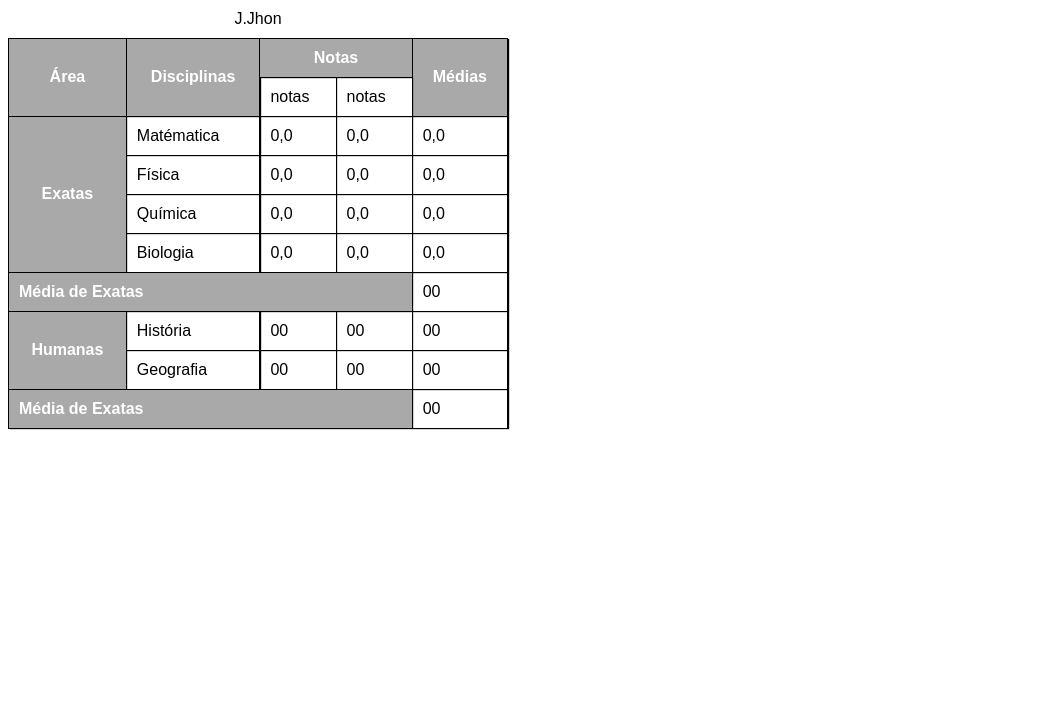
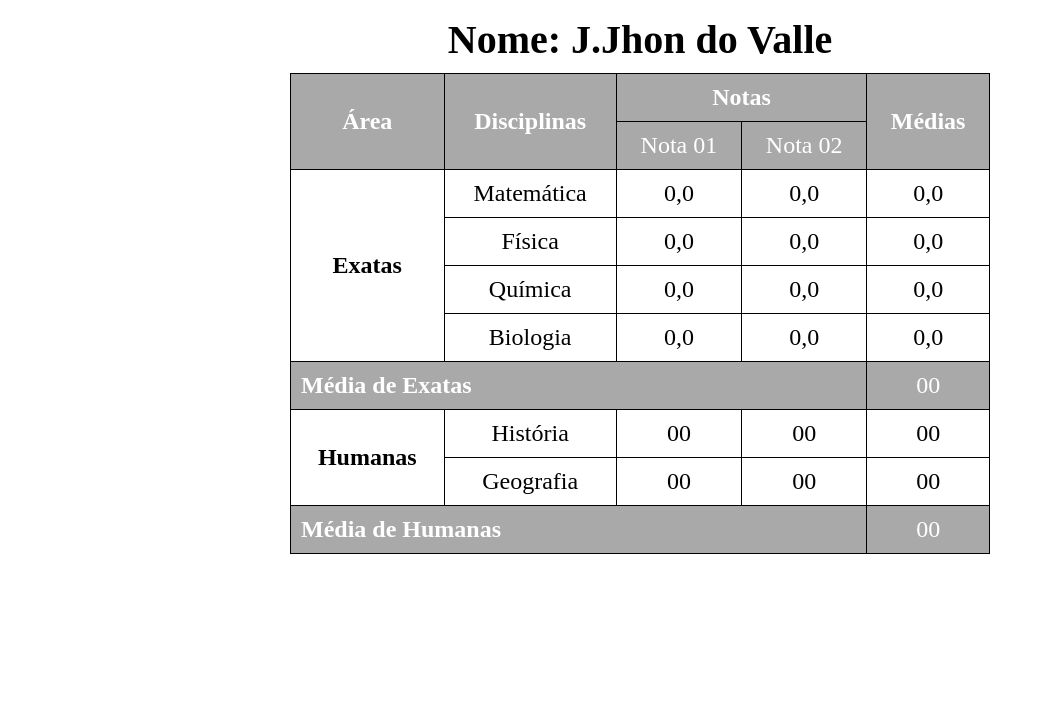
Before and after one commit to BernardoDev01/HTML-CSS, a plain HTML site: page Desafios/Desafio com tabelas (13)/tabela003.html in a window 1280 px wide. Shown: the part 80-800 px from the top of the page, without its empty margins (0-1045 px from the left). Drawn offline with Linux system fonts and the light colour scheme.

Commit message:
edição

```diff
--- a/Desafios/Desafio com tabelas (13)/tabela003.html
+++ b/Desafios/Desafio com tabelas (13)/tabela003.html
@@ -6,14 +6,23 @@
     <title>Notas</title>
     <style>
         body {
-            font-family: Arial, Helvetica, sans-serif;
+            font-family:'Times New Roman', Times, serif
+        }
+        h1 {
+            text-align: center;
+            font-family: Georgia, 'Times New Roman', Times, serif;
         }
         table {
+            text-align: center;
             border-collapse: collapse;
-            width: 500px;
+            width: 700px;
+            margin: auto;
         }
         caption {
             padding: 10px;
+            text-align: center;
+            font-size: 2.5em;
+            font-weight: bold;
         }
         th {
             background-color: darkgray;
@@ -21,20 +30,38 @@
         }
 
         th, td {
+            font-size: 1.5em;
             border: 1px solid black;
-            box-shadow: 1px 1px 1px black;
             padding: 10px;
         }
         .p {
             text-align: left;
         }
+
+        .m {
+            background-color: white;
+            color: black;
+            font-weight: bold;
+        }
+
+        .r {
+            text-align: center;
+            background-color: darkgray;
+            color: white;
+        }
+
+        .s {
+            background-color: darkgray;
+            color: white;
+        }
+
     </style>
 </head>
 <body>
     <h1>Boletim</h1>
     <table>
         <caption>
-            J.Jhon
+           Nome: J.Jhon do Valle
         </caption>
 
         <thead>
@@ -44,15 +71,15 @@
                 <th colspan="2" rowspan="">Notas</th>
                 <th rowspan="0">Médias</th>
                 <tr>
-                    <td>notas</td>
-                    <td>notas</td>
+                    <td class="s">Nota 01</td>
+                    <td class="s">Nota 02</td>
                 </tr>
             </tr>
         </thead>
 
         <tbody>
-            <th rowspan="4">Exatas</th>
-            <td>Matématica</td>
+            <th rowspan="4" class="m">Exatas</th>
+            <td>Matemática</td>
             <td>0,0</td>
             <td>0,0</td>
             <td>0,0</td>
@@ -81,10 +108,10 @@
 
             <tr class="p">
                 <th colspan="4">Média de Exatas</th>
-                <td> 00</td>
+                <td class="r">00</td>
             </tr>
 
-        <th rowspan="2">Humanas
+        <th rowspan="2" class="m">Humanas
             <td>História</td>
             <td>00</td>
             <td>00</td>
@@ -99,8 +126,8 @@
         </tr>
 
         <tr class="p">
-            <th colspan="4">Média de Exatas</th>
-            <td> 00</td>
+            <th colspan="4">Média de Humanas</th>
+            <td class="r">00</td>
         </tr>
         </tbody>
     </table>
```
